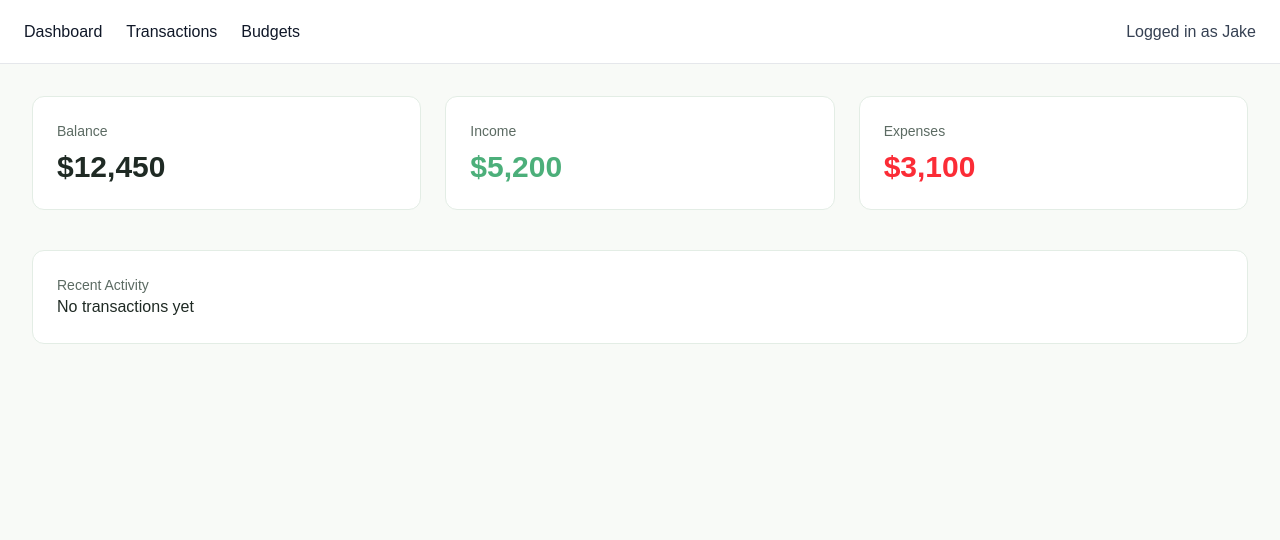
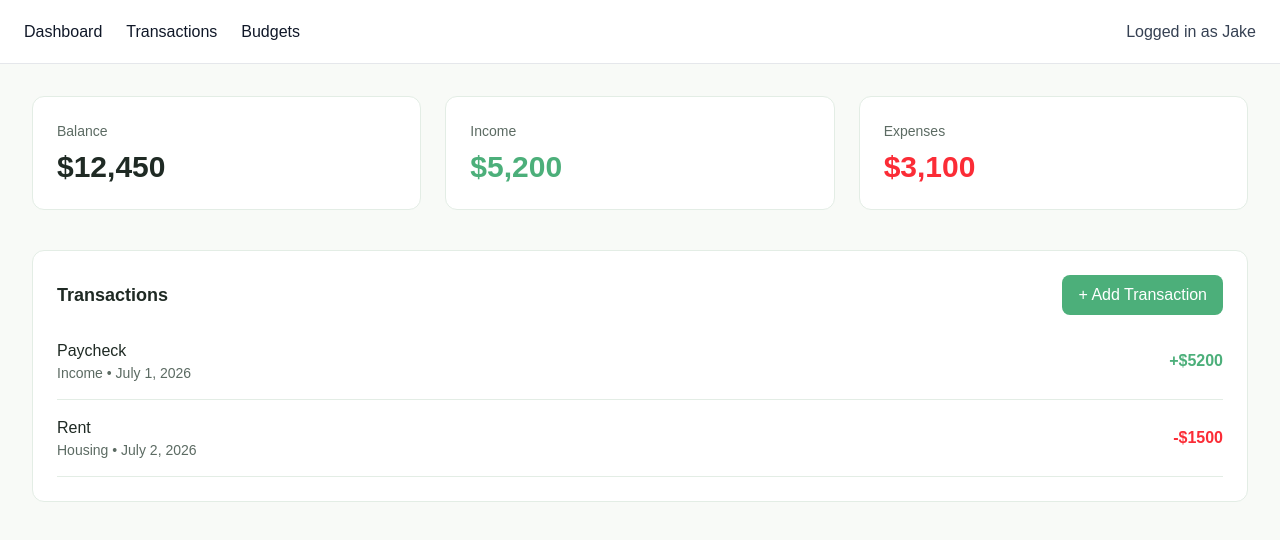
Before and after one commit to JEckfeldt/BudgetTracker, a Next.js app in the folder frontend/: page /transactions in a window 1280 px wide. Shown: the top 540 px of the page. Built offline with nearby package versions, Linux system fonts and the light colour scheme.

Commit message:
transaction layout

```diff
--- a/frontend/src/app/page.tsx
+++ b/frontend/src/app/page.tsx
@@ -4,7 +4,7 @@ import TransactionHistory from "@/components/TransactionHistory";
 export default function Home() {
   return (
     <AppLayout>
-      <TransactionHistory/>
+      <h1>Dashboard</h1>
     </AppLayout>
   );
 }
--- /dev/null
+++ b/frontend/src/components/AddTransactionButton.tsx
@@ -0,0 +1,26 @@
+"use client";
+
+import { useState } from "react";
+
+export default function AddTransactionButton() {
+
+  const [open, setOpen] = useState(false);
+
+  return (
+    <>
+      <button
+        onClick={() => setOpen(true)}
+        className="bg-[#4CAF7A] text-white px-4 py-2 rounded-lg"
+      >
+        + Add Transaction
+      </button>
+
+
+      {open && (
+        <div>
+          Transaction form goes here
+        </div>
+      )}
+    </>
+  );
+}
--- a/frontend/src/components/TransactionHistory.tsx
+++ b/frontend/src/components/TransactionHistory.tsx
@@ -1,12 +1,56 @@
+import TransactionRow from "./TransactionRow";
+import AddTransactionButton from "./AddTransactionButton";
+import { Transaction } from "@/types/transaction";
+
 export default function TransactionHistory() {
 
-    return (
+    // Fake Data
+    const transactions: Transaction[] = [
+      {
+        id: 1,
+        name: "Paycheck",
+        category: "Income",
+        amount: 5200,
+        date: "July 1, 2026",
+        type: "income",
+      },
+      {
+        id: 2,
+        name: "Rent",
+        category: "Housing",
+        amount: 1500,
+        date: "July 2, 2026",
+        type: "expense",
+      },
+    ];
+
+  return (
     <div className="bg-white border border-[#E3EDE5] rounded-xl p-6">
-        <p className="text-sm text-[#5C6B63]">
-          Recent Activity
-        </p>
 
-        <p>No transactions yet</p>
+        <div className="flex justify-between items-center mb-6">
+        <h2 className="text-lg font-semibold">
+            Transactions
+        </h2>
+
+        <AddTransactionButton />
+        </div>
+
+
+        <div className="space-y-4">
+        {transactions.length > 0 ? (
+            transactions.map((transaction) => (
+            <TransactionRow
+                key={transaction.id}
+                transaction={transaction}
+            />
+            ))
+        ) : (
+            <p className="text-[#5C6B63]">
+            No transactions yet
+            </p>
+        )}
+        </div>
+
     </div>
-    )
+  );
 }
--- /dev/null
+++ b/frontend/src/components/TransactionRow.tsx
@@ -0,0 +1,35 @@
+import { Transaction } from "@/types/transaction";
+
+export default function TransactionRow({
+  transaction,
+}: {
+  transaction: Transaction;
+}) {
+  return (
+    <div className="flex justify-between items-center border-b border-[#E3EDE5] pb-4">
+
+      <div>
+        <p className="font-medium text-[#1F2A24]">
+          {transaction.name}
+        </p>
+
+        <p className="text-sm text-[#5C6B63]">
+          {transaction.category} • {transaction.date}
+        </p>
+      </div>
+
+
+      <p
+        className={`font-semibold ${
+          transaction.type === "income"
+            ? "text-[#4CAF7A]"
+            : "text-red-500"
+        }`}
+      >
+        {transaction.type === "income" ? "+" : "-"}
+        ${Math.abs(transaction.amount)}
+      </p>
+
+    </div>
+  );
+}
--- /dev/null
+++ b/frontend/src/types/transaction.tsx
@@ -0,0 +1,8 @@
+export type Transaction = {
+  id: number;
+  name: string;
+  category: string;
+  amount: number;
+  date: string;
+  type: "income" | "expense";
+};
```
